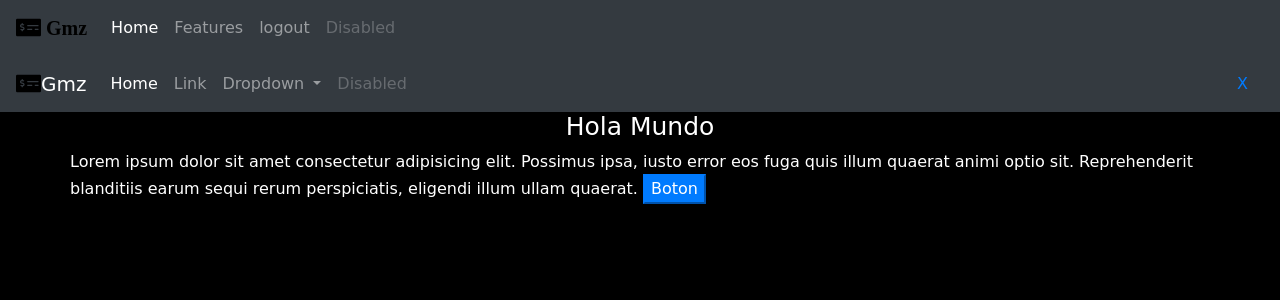
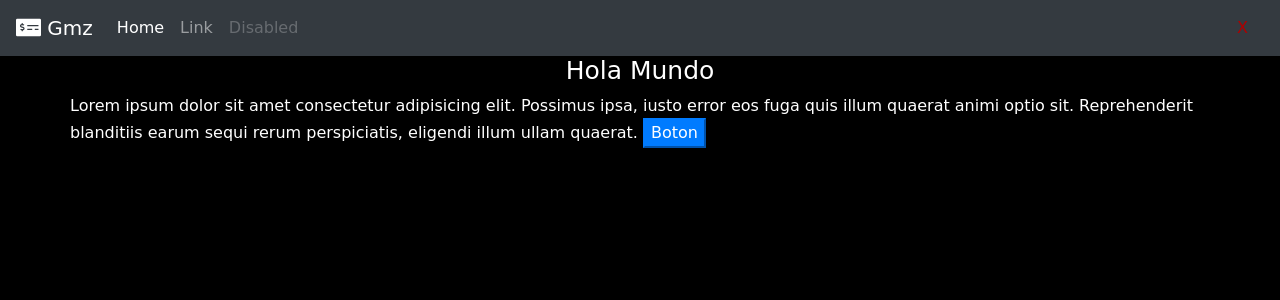
Before and after one commit to SantoGmz/Project_s4n70, a PHP site: page /principal.php in a window 1280 px wide. Shown: the top 300 px of the page. Run offline with PHP 8.4, Linux system fonts and the light colour scheme; a user stored in the database is signed in; some libraries are stand-ins or nearby versions.

Commit message:
Btn session
Color rojo de cierre de session

```diff
--- a/app/Navbar.php
+++ b/app/Navbar.php
@@ -1,27 +1,7 @@
 
 <nav class="navbar navbar-expand-lg navbar-dark bg-dark">
-  <a class="navbar-brand" href="#"><i class="fas fa-money-check-alt"> Gmz</i>
 
-
-
-</a>
-  <button class="navbar-toggler" type="button" data-toggle="collapse" data-target="#navbarNavAltMarkup" aria-controls="navbarNavAltMarkup" aria-expanded="false" aria-label="Toggle navigation">
-    <span class="navbar-toggler-icon"></span>
-  </button>
-  <div class="collapse navbar-collapse" id="navbarNavAltMarkup">
-    <div class="navbar-nav">
-      <a class="nav-item nav-link active" href="#">Home <span class="sr-only">(current)</span></a>
-      <a class="nav-item nav-link" href="#">Features</a>
-      <a class="nav-item nav-link" href="logout.php">logout</a>
-      <a class="nav-item nav-link disabled" href="#">Disabled</a>
-    </div>
-  </div>
-</nav>
-
-<!-- -->
-<nav class="navbar navbar-expand-lg navbar-dark bg-dark">
-
-  <a class="navbar-brand" href="#"><i class="fas fa-money-check-alt"> </i>Gmz</a>
+  <a class="navbar-brand disabled" href="#"><i class="fas fa-money-check-alt"> </i> Gmz</a>
   <button class="navbar-toggler" type="button" data-toggle="collapse" data-target="#navbarSupportedContent" aria-controls="navbarSupportedContent" aria-expanded="false" aria-label="Toggle navigation">
     <span class="navbar-toggler-icon"></span>
   </button>
@@ -34,21 +14,10 @@
       <li class="nav-item">
         <a class="nav-link" href="#">Link</a>
       </li>
-      <li class="nav-item dropdown">
-        <a class="nav-link dropdown-toggle" href="#" id="navbarDropdown" role="button" data-toggle="dropdown" aria-haspopup="true" aria-expanded="false">
-          Dropdown
-        </a>
-        <div class="dropdown-menu" aria-labelledby="navbarDropdown">
-          <a class="dropdown-item" href="#">Action</a>
-          <a class="dropdown-item" href="#">Another action</a>
-          <div class="dropdown-divider"></div>
-          <a class="dropdown-item" href="#">Something else here</a>
-        </div>
-      </li>
       <li class="nav-item">
         <a class="nav-link disabled" href="#">Disabled</a>
       </li>
     </ul>
-    <a class="nav-item nav-link" href="logout.php">X</a>
+    <a class="nav-item nav-link exit" href="logout.php">X</a>
   </div>
 </nav>
--- a/app/Recursos/css/style.css
+++ b/app/Recursos/css/style.css
@@ -82,3 +82,15 @@ body a[title] {
 p{
     color: white;
 }
+
+i{
+    color: white;
+}
+
+.exit{
+    color:rgb(175, 0, 0);
+}
+
+.exit:hover{
+    color:red;
+}
```
